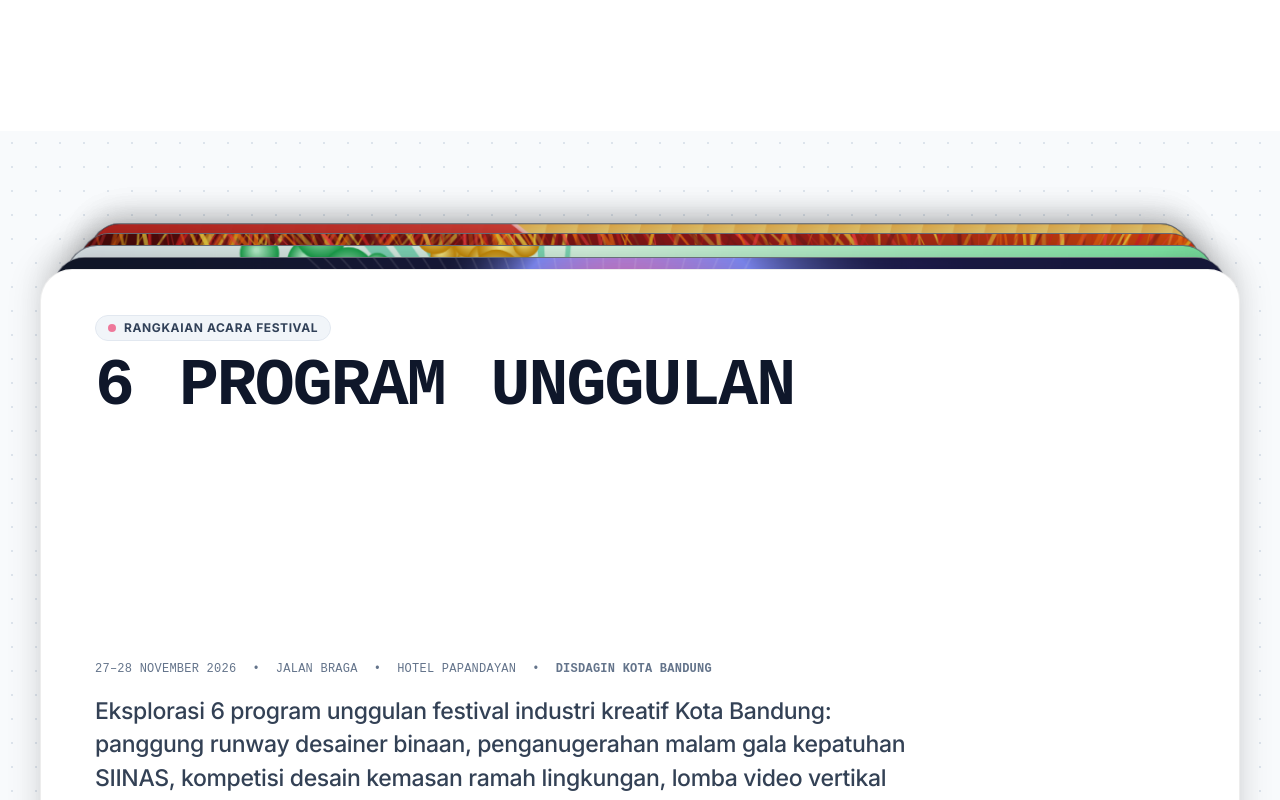
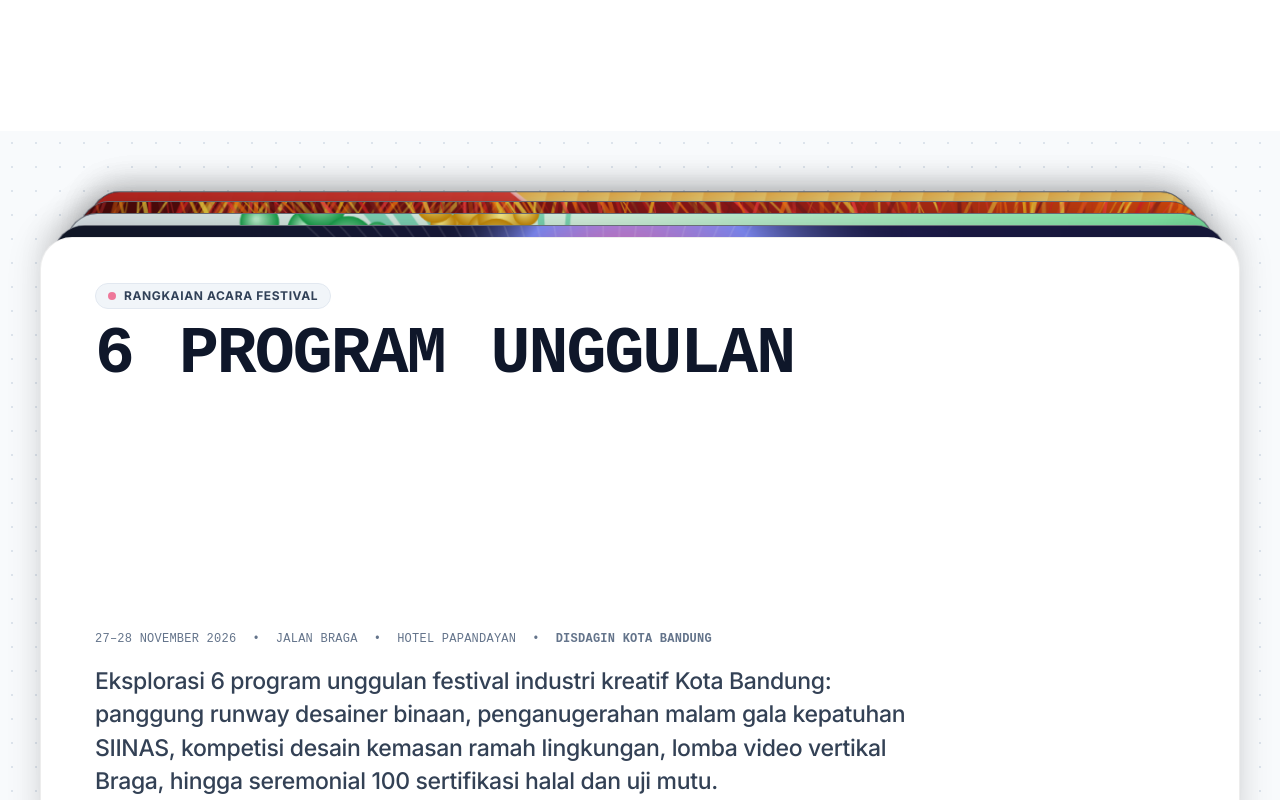
Before and after one commit to Syd-max/pride-industri-2026, a Next.js app: page / in a window 1280 px wide. Shown: the part 4940-5740 px from the top of the page. Built offline with nearby package versions, Linux system fonts and the light colour scheme.

Commit message:
fix(deck): fix card cutoff by making card 5 the resting finale card and centering stage with soft bottom fade

```diff
--- a/src/components/sections/ActivitiesDeckSection.tsx
+++ b/src/components/sections/ActivitiesDeckSection.tsx
@@ -365,34 +365,43 @@ export default function ActivitiesDeckSection() {
     }
 
     function updateDeck(scrollProgress: number) {
-      // Maps scrollProgress across card peel stages
-      const stageProgress = scrollProgress * (totalCards - 0.4);
+      // Maps scrollProgress across card peel stages:
+      // We peel Cards 0, 1, 2, 3, 4. Card 5 is the final resting showcase card!
+      const peelableCards = totalCards - 1; // 5 cards to peel
+      const stageProgress = scrollProgress * peelableCards;
       const isMobile = window.innerWidth <= 768;
       const PEEK_STEP_Y = isMobile ? 8 : 12;
       const SCALE_STEP = isMobile ? 0.016 : 0.022;
 
       cards.forEach((card, i) => {
-        // Set z-index: Card 0 is top (60), Card 5 is back (10)
+        // Set z-index: Card 0 is top (60), Card 5 is bottom (10)
         card.style.zIndex = String((totalCards - i) * 10);
-        const depth = i - stageProgress;
+
+        // Final card (Card 5) NEVER peels down; it remains the resting showcase card
+        const isFinalCard = i === totalCards - 1;
+        const depth = isFinalCard ? Math.max(0, i - stageProgress) : (i - stageProgress);
 
         if (depth < 0) {
           // Card peeling down
           const peelAmount = clamp(-depth, 0, 1);
           const easedPeel = easeInOutCubic(peelAmount);
-          const translateYPercent = easedPeel * 115;
+          const translateYPercent = easedPeel * 120;
+          const opacity = Math.max(0, 1 - Math.pow(peelAmount, 1.8));
+
           card.style.transform = `translate3d(0, ${translateYPercent}%, 0) scale(1)`;
+          card.style.opacity = opacity.toFixed(3);
           card.style.pointerEvents = peelAmount > 0.15 ? 'none' : 'auto';
-          card.style.opacity = String(1 - peelAmount * 0.18);
+          card.style.visibility = peelAmount >= 1 ? 'hidden' : 'visible';
         } else {
-          // Card resting in stack: cap effectiveDepth at 3.8 to prevent excessive upward reach
+          // Card waiting or active in stack
           const effectiveDepth = Math.min(depth, 3.8);
           const yOffset = -effectiveDepth * PEEK_STEP_Y;
           const scale = 1 - effectiveDepth * SCALE_STEP;
 
           card.style.transform = `translate3d(0, ${yOffset}px, 0) scale(${scale.toFixed(4)})`;
+          card.style.opacity = '1';
+          card.style.visibility = 'visible';
           card.style.pointerEvents = depth < 0.35 ? 'auto' : 'none';
-          card.style.opacity = '1';
         }
       });
     }
@@ -438,23 +447,6 @@ export default function ActivitiesDeckSection() {
   return (
     <div className="activities-scroll-driver" id="programUnggulan" ref={scrollDriverRef}>
       <section className="activities-stage" aria-label="6 Program Unggulan PRIDE 2026">
-
-        {/* Base Layer: Revealed when all 6 cards peel down */}
-        <div className="activities-end-screen">
-          <div className="end-screen-pill">
-            <span className="w-2 h-2 rounded-full bg-blue-600 animate-pulse" />
-            <span>Semua Program Ditampilkan</span>
-          </div>
-          <h3 className="end-screen-title">
-            Siap Menjadi Bagian Dari Kebangkitan Industri Bandung?
-          </h3>
-          <p className="end-screen-meta">
-            27–28 NOVEMBER 2026 · KORIDOR BRAGA &amp; HOTEL PAPANDAYAN
-          </p>
-          <a href="#agenda" className="end-screen-cta">
-            <span>Lihat Jadwal &amp; Rangkaian Acara Lengkap ↓</span>
-          </a>
-        </div>
 
         {/* 6-Card Stack Deck Container */}
         <div className="activities-deck-container" ref={deckContainerRef}>
--- a/src/components/sections/ProgramSection.tsx
+++ b/src/components/sections/ProgramSection.tsx
@@ -99,6 +99,7 @@ export default function ProgramSection() {
       className="relative py-20 sm:py-28 bg-slate-50/70 border-t border-slate-200/80"
       aria-label="Rangkaian Program PRIDE Industri 2026"
     >
+      <div id="agenda" className="absolute -top-16" />
       <div className="max-w-5xl mx-auto px-4 sm:px-6 lg:px-8">
 
         {/* Section Header */}
--- a/src/components/sections/activities-deck.css
+++ b/src/components/sections/activities-deck.css
@@ -16,13 +16,14 @@
 }
 
 /* Scroll Driver: Creates the timeline distance for peeling cards */
+/* Scroll Driver: Creates the timeline distance for peeling cards */
 .activities-scroll-driver {
-  height: 520vh;
+  height: 440vh;
   position: relative;
   width: 100%;
 }
 
-/* Sticky Stage holding the End Screen and Stacked Card Deck */
+/* Sticky Stage holding the Stacked Card Deck */
 .activities-stage {
   position: sticky;
   top: 0;
@@ -32,15 +33,28 @@
   display: flex;
   flex-direction: column;
   align-items: center;
-  justify-content: flex-end;
+  justify-content: center;
   overflow: hidden;
-  padding-top: calc(84px + env(safe-area-inset-top, 0px));
+  padding-top: calc(76px + env(safe-area-inset-top, 0px));
   padding-bottom: calc(24px + env(safe-area-inset-bottom, 0px));
   padding-left: clamp(16px, 3.5vw, 40px);
   padding-right: clamp(16px, 3.5vw, 40px);
   background-color: var(--deck-bg-page);
   z-index: 15;
   box-sizing: border-box;
+}
+
+/* Subtle horizon bottom fade to seamlessly transition into next section */
+.activities-stage::after {
+  content: '';
+  position: absolute;
+  bottom: 0;
+  left: 0;
+  right: 0;
+  height: 40px;
+  background: linear-gradient(to bottom, transparent, var(--deck-bg-page));
+  pointer-events: none;
+  z-index: 20;
 }
 
 /* Blueprint dot matrix backdrop */
@@ -508,11 +522,11 @@
 
 @media (max-width: 768px) {
   .activities-stage {
-    padding-top: calc(76px + env(safe-area-inset-top, 0px));
-    padding-bottom: calc(16px + env(safe-area-inset-bottom, 0px));
+    padding-top: calc(72px + env(safe-area-inset-top, 0px));
+    padding-bottom: calc(20px + env(safe-area-inset-bottom, 0px));
     padding-left: 12px;
     padding-right: 12px;
-    justify-content: flex-end;
+    justify-content: center;
   }
   .activities-deck-container {
     height: calc(100% - 36px);
```
